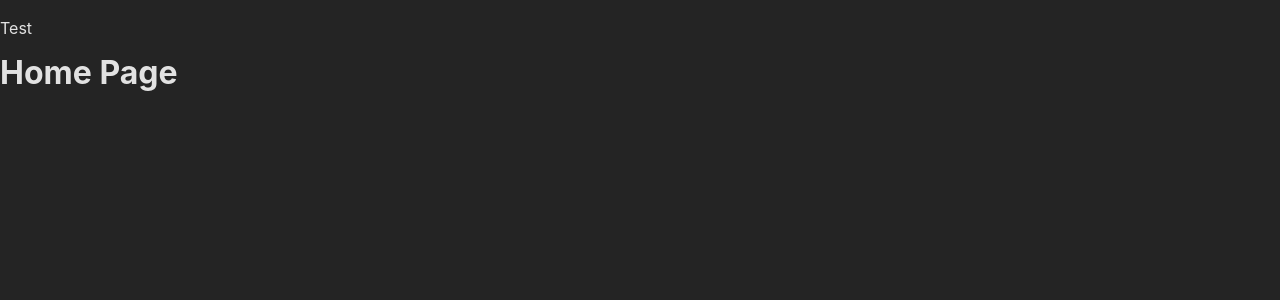
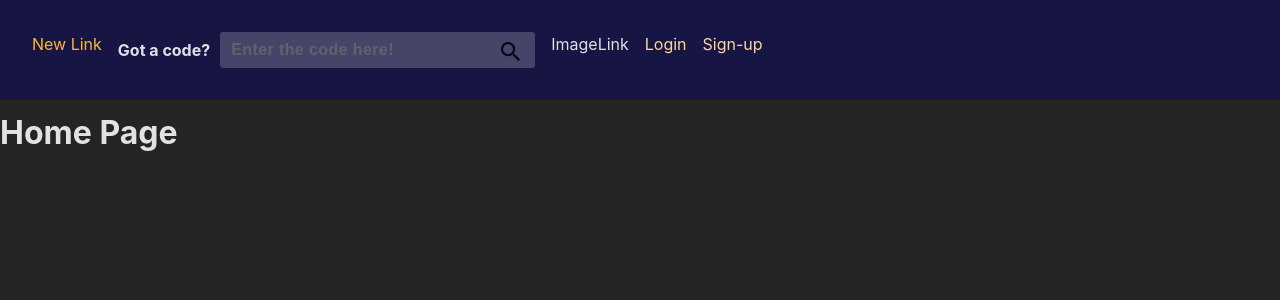
Before and after one commit to jonangeles-sanchez/Image-Link, a React (Create React App) app in the folder frontend/: page / in a window 1280 px wide. Shown: the top 300 px of the page. Built offline with nearby package versions, Linux system fonts and the light colour scheme.

Commit message:
Implement code form component

```diff
--- /dev/null
+++ b/frontend/src/components/CodeInput.js
@@ -0,0 +1,39 @@
+import {
+  Form,
+  useNavigate,
+  useNavigation,
+  useActionData,
+  json,
+  redirect,
+} from "react-router-dom";
+import classes from "./CodeInput.module.css";
+import SearchGlass from "./searchGlass.png";
+
+function CodeInput() {
+  return (
+    <div className={classes.CodeInputContainer}>
+      <Form method={"GET"} className={classes.CodeInputForm}>
+        <b>Got a code? </b>
+        <input
+          id="code"
+          type="text"
+          name="code"
+          required
+          placeholder="Enter the code here!"
+          className={classes.CodeInput}
+        />
+        <button type="submit" className={classes.CodeInputButton}>
+          <img
+            src={SearchGlass}
+            alt="searching-magnifying-glass"
+            className={classes.CodeInputButtonImage}
+            height={35}
+            width={35}
+          />
+        </button>
+      </Form>
+    </div>
+  );
+}
+
+export default CodeInput;
--- /dev/null
+++ b/frontend/src/components/CodeInput.module.css
@@ -0,0 +1,92 @@
+/*
+ * Styling for the CodeInput component.
+ * Style: Transparent input box with a transparent background and button within it.
+ */
+
+/*
+.CodeInput {
+  width: 100%;
+  height: 100%;
+  border: none;
+  outline: none;
+  resize: none;
+  font-size: 1.2rem;
+  font-family: "Courier New", Courier, monospace;
+  background-color: #1bb76e;
+  color: #fff;
+  padding: 1rem;
+  box-sizing: border-box;
+  overflow: auto;
+  white-space: pre-wrap;
+  word-wrap: break-word;
+  line-height: 1.5;
+  caret-color: #fff;
+  border-radius: 0.5rem;
+  box-shadow: 0 0 0.5rem rgba(0, 0, 0, 0.5);
+  transition: all 0.2s ease-in-out;
+  -webkit-transition: all 0.2s ease-in-out;
+  -moz-transition: all 0.2s ease-in-out;
+}
+*/
+.CodeInputContainer {
+  display: flex;
+  align-items: center;
+}
+.CodeInput {
+  display: inline-block;
+  background: hsla(0, 0%, 100%, 0.25);
+  border: 1px solid transparent;
+  padding: 8px 35px 8px 10px;
+  border-radius: 3px 0 0 3px;
+  width: 100%;
+  outline: 0 none;
+  opacity: 0.8;
+  min-height: 36px;
+  font-size: 16px;
+  font-weight: 700;
+  letter-spacing: 0.4px;
+  color: #fff;
+  text-shadow: inherit;
+  -webkit-text-fill-color: inherit;
+  flex: 1;
+  margin-left: 10px;
+}
+
+.CodeInputForm {
+  display: flex;
+  align-items: center;
+  justify-content: center;
+  width: 100%;
+  height: 100%;
+}
+
+.CodeInputButtonImage {
+  display: inline-block;
+  background: transparent;
+  right: 0;
+  top: 0;
+  bottom: 0;
+  margin: auto;
+  border: 0;
+  outline: 0;
+  padding: 8px;
+  cursor: pointer;
+}
+
+.CodeInputForm button {
+  display: inline-block;
+  background: transparent;
+  color: #fff;
+  opacity: 0.8;
+  right: 0;
+  top: 0;
+  bottom: 0;
+  margin: auto;
+  border: 0;
+  outline: 0;
+  cursor: pointer;
+  background: hsla(0, 0%, 100%, 0.25);
+  border: 1px solid transparent;
+  border-radius: 0 3px 3px 0;
+  height: 36px;
+}
--- /dev/null
+++ b/frontend/src/components/MainNavigation.js
@@ -0,0 +1,52 @@
+import { NavLink } from "react-router-dom";
+import CodeInput from "./CodeInput";
+
+import classes from "./MainNavigation.module.css";
+
+function MainNavigation() {
+  return (
+    <header className={classes.header}>
+      <nav>
+        <ul className={classes.list}>
+          <li>
+            <NavLink
+              to="/"
+              className={({ isActive }) =>
+                isActive ? classes.active : undefined
+              }
+              end
+            >
+              New Link
+            </NavLink>
+          </li>
+          <li>
+            <CodeInput />
+          </li>
+          <li>ImageLink</li>
+          <li>
+            <NavLink
+              to="/auth?mode=login"
+              className={({ isActive }) =>
+                isActive ? classes.active : undefined
+              }
+            >
+              Login
+            </NavLink>
+          </li>
+          <li>
+            <NavLink
+              to="/auth?mode=login"
+              className={({ isActive }) =>
+                isActive ? classes.active : undefined
+              }
+            >
+              Sign-up
+            </NavLink>
+          </li>
+        </ul>
+      </nav>
+    </header>
+  );
+}
+
+export default MainNavigation;
--- /dev/null
+++ b/frontend/src/components/MainNavigation.module.css
@@ -0,0 +1,22 @@
+.header {
+  max-width: stretch;
+  margin: auto;
+  padding: 2rem;
+  justify-content: space-between;
+  background-color: #171544;
+}
+
+.list {
+  display: flex;
+  gap: 1rem;
+}
+
+.list a {
+  text-decoration: none;
+  color: var(--color-primary-400);
+}
+
+.list a:hover,
+.list a.active {
+  color: var(--color-primary-800);
+}
--- a/frontend/src/scenes/navbar/index.jsx
+++ b/frontend/src/scenes/navbar/index.jsx
@@ -1,9 +1,10 @@
 import { Outlet } from "react-router-dom";
+import MainNavigation from "../../components/MainNavigation";
 
 function Navbar() {
   return (
     <>
-      <p>Test</p>
+      <MainNavigation />
       <main>
         <Outlet />
       </main>
```
Also changed, not shown: frontend/src/components/searchGlass.png (added).
